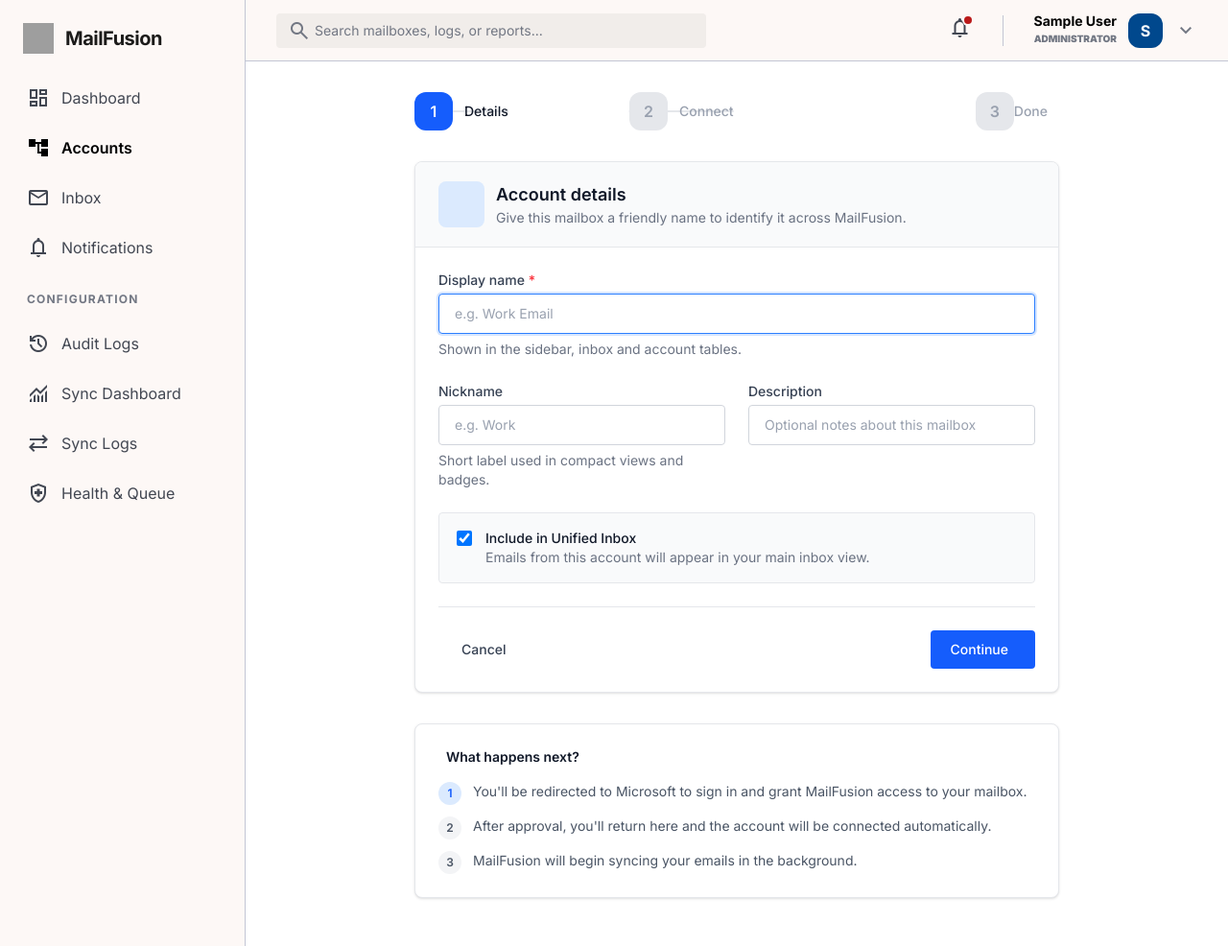
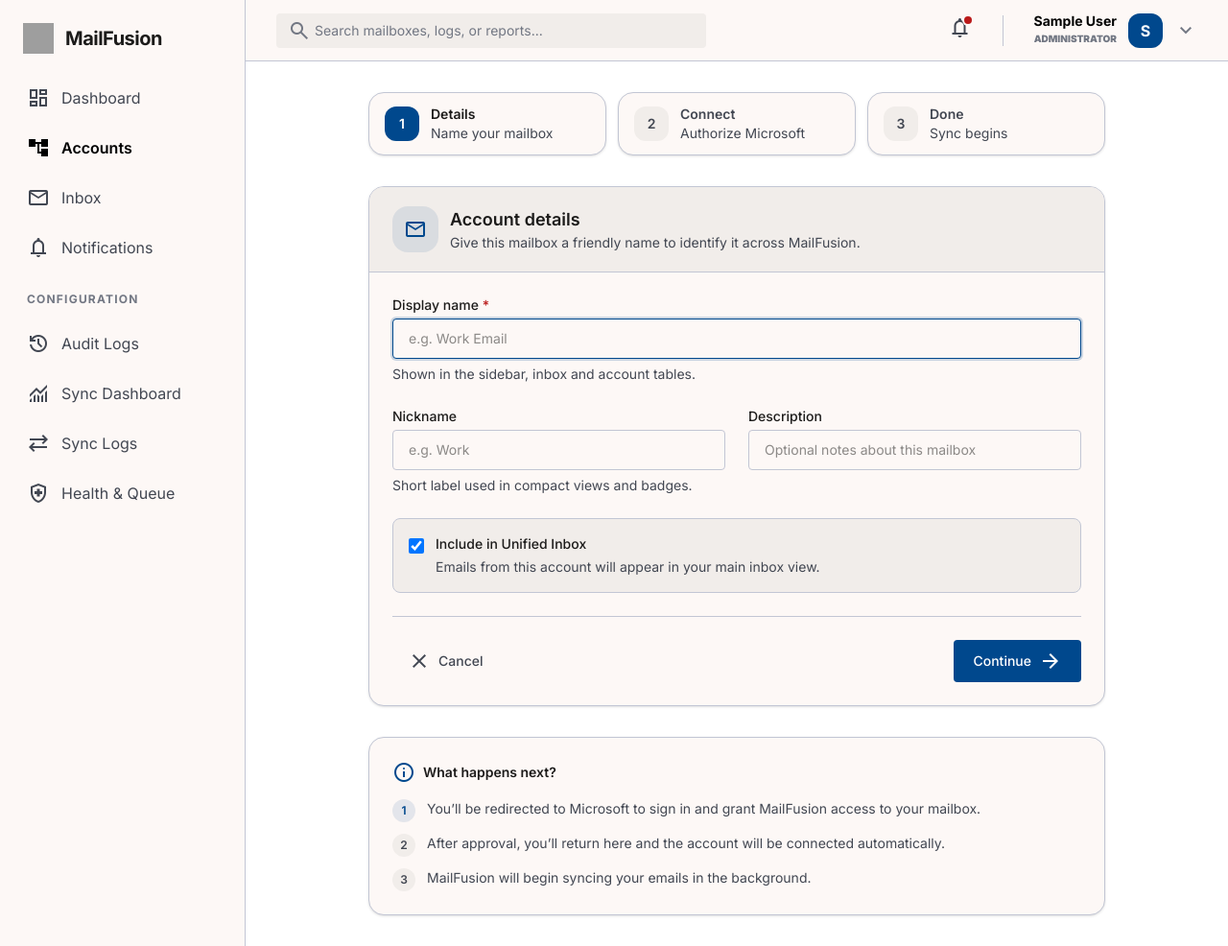
Before and after one commit to bheemwartiz14-stack/MailFusion, a Django app: page /accounts/connect/ in a window 1280 px wide. Shown: the whole page at 96% size. Run offline with Django 5.2, Linux system fonts and the light colour scheme; the visitor is signed in with stand-in values (Sample User, id 1); data that the repository does not hold is empty; style sheets or scripts are compiled from the project's sources; parts of the project's set-up code (start-up, migrations or seed data) failed here and were passed over; grey boxes are pictures that could not be loaded.

Commit message:
Fixed the issue

```diff
--- a/render.yaml
+++ b/render.yaml
@@ -27,6 +27,7 @@
 
       - key: SECRET_KEY
         sync: false
+        generateValue: true
 
       - key: ALLOWED_HOSTS
         value: ".onrender.com"
--- a/templates/accounts/connect.html
+++ b/templates/accounts/connect.html
@@ -2,137 +2,113 @@
 {% load static %}
 
 {% block page_subtitle %}
-<p class="text-sm text-gray-500">
-  Connect a Microsoft mailbox to MailFusion in three simple steps.
-</p>
+<p class="text-sm text-on-surface-variant">Connect a Microsoft mailbox to MailFusion in three simple steps.</p>
 {% endblock %}
 
 {% block content %}
-<div class="max-w-2xl mx-auto">
-  <!-- Wizard steps indicator -->
-  <div class="mb-8 flex items-center">
-    <div class="flex-1 flex items-center">
-      <div class="flex items-center">
-        <div class="relative flex items-center">
-          <div class="absolute left-1/2 top-1/2 h-0.5 w-full -translate-x-1/2 -translate-y-1/2 bg-gray-200" style="z-index: 0;"></div>
-          <div class="relative flex items-center" style="z-index: 1;">
-            <div class="flex h-10 w-10 items-center justify-center rounded-full bg-blue-600 text-white font-semibold" aria-current="step">
-              1
-            </div>
-            <span class="ml-3 hidden text-sm font-medium text-gray-900 sm:block">Details</span>
-          </div>
+<div class="mx-auto max-w-3xl">
+  <div class="mb-8 grid gap-3 sm:grid-cols-3">
+    <div class="rounded-2xl border border-outline-variant bg-surface px-4 py-3 shadow-sm">
+      <div class="flex items-center gap-3">
+        <div class="flex h-9 w-9 items-center justify-center rounded-full bg-primary text-sm font-semibold text-white">1</div>
+        <div>
+          <p class="text-sm font-semibold text-on-surface">Details</p>
+          <p class="text-sm text-on-surface-variant">Name your mailbox</p>
         </div>
       </div>
     </div>
-    <div class="flex-1 flex items-center">
-      <div class="flex items-center justify-center">
-        <div class="relative flex items-center">
-          <div class="absolute left-1/2 top-1/2 h-0.5 w-full -translate-x-1/2 -translate-y-1/2 bg-gray-200" style="z-index: 0;"></div>
-          <div class="relative flex items-center" style="z-index: 1;">
-            <div class="flex h-10 w-10 items-center justify-center rounded-full bg-gray-200 text-gray-400 font-semibold">
-              2
-            </div>
-            <span class="ml-3 hidden text-sm font-medium text-gray-400 sm:block">Connect</span>
-          </div>
+    <div class="rounded-2xl border border-outline-variant bg-surface px-4 py-3 shadow-sm">
+      <div class="flex items-center gap-3">
+        <div class="flex h-9 w-9 items-center justify-center rounded-full bg-surface-container text-sm font-semibold text-on-surface-variant">2</div>
+        <div>
+          <p class="text-sm font-semibold text-on-surface-variant">Connect</p>
+          <p class="text-sm text-on-surface-variant">Authorize Microsoft</p>
         </div>
       </div>
     </div>
-    <div class="flex-1 flex items-center justify-end">
-      <div class="flex items-center justify-end">
-        <div class="relative flex items-center">
-          <div class="relative flex items-center" style="z-index: 1;">
-            <div class="flex h-10 w-10 items-center justify-center rounded-full bg-gray-200 text-gray-400 font-semibold">
-              3
-            </div>
-            <span class="mr-3 hidden text-sm font-medium text-gray-400 sm:block text-right">Done</span>
-          </div>
+    <div class="rounded-2xl border border-outline-variant bg-surface px-4 py-3 shadow-sm">
+      <div class="flex items-center gap-3">
+        <div class="flex h-9 w-9 items-center justify-center rounded-full bg-surface-container text-sm font-semibold text-on-surface-variant">3</div>
+        <div>
+          <p class="text-sm font-semibold text-on-surface-variant">Done</p>
+          <p class="text-sm text-on-surface-variant">Sync begins</p>
         </div>
       </div>
     </div>
   </div>
 
-  <!-- Card -->
-  <div class="rounded-xl border border-gray-200 bg-white shadow-sm overflow-hidden">
-    <div class="border-b border-gray-200 bg-gray-50 px-6 py-5">
+  <div class="overflow-hidden rounded-2xl border border-outline-variant bg-surface shadow-sm">
+    <div class="border-b border-outline-variant bg-surface-container px-6 py-5">
       <div class="flex items-center gap-3">
-        <div class="flex h-12 w-12 items-center justify-center rounded-xl bg-blue-100">
-          <i class="bi bi-envelope-paper text-2xl text-blue-600"></i>
+        <div class="flex h-12 w-12 items-center justify-center rounded-2xl bg-primary/10 text-primary">
+          <span class="material-symbols-outlined text-[24px]">mail</span>
         </div>
         <div>
-          <h2 class="text-lg font-semibold text-gray-900">Account details</h2>
-          <p class="text-sm text-gray-500">Give this mailbox a friendly name to identify it across MailFusion.</p>
+          <h2 class="text-lg font-semibold text-on-surface">Account details</h2>
+          <p class="text-sm text-on-surface-variant">Give this mailbox a friendly name to identify it across MailFusion.</p>
         </div>
       </div>
     </div>
 
-    <form method="post" id="mfWizardForm" class="p-6 space-y-6">
+    <form method="post" id="mfWizardForm" class="space-y-6 p-6">
       {% csrf_token %}
 
       <div class="space-y-6">
         <div>
-          <label class="block text-sm font-medium text-gray-700" for="acc-name">
-            Display name <span class="text-red-500">*</span>
-          </label>
-          <input type="text" class="mt-1 block w-full rounded-lg border border-gray-300 bg-white px-4 py-2.5 text-sm placeholder:text-gray-400 focus:border-blue-500 focus:ring-2 focus:ring-blue-500/20 outline-none transition" id="acc-name" name="name" placeholder="e.g. Work Email" required autofocus>
-          <p class="mt-1.5 text-sm text-gray-500">Shown in the sidebar, inbox and account tables.</p>
+          <label class="block text-sm font-medium text-on-surface" for="acc-name">Display name <span class="text-error">*</span></label>
+          <input type="text" class="mt-1 block w-full rounded-lg border border-outline-variant bg-surface px-4 py-2.5 text-sm text-on-surface outline-none transition focus:border-primary focus:ring-2 focus:ring-primary/20" id="acc-name" name="name" placeholder="e.g. Work Email" required autofocus>
+          <p class="mt-1.5 text-sm text-on-surface-variant">Shown in the sidebar, inbox and account tables.</p>
         </div>
 
         <div class="grid gap-6 sm:grid-cols-2">
           <div>
-            <label class="block text-sm font-medium text-gray-700" for="acc-nickname">Nickname</label>
-            <input type="text" class="mt-1 block w-full rounded-lg border border-gray-300 bg-white px-4 py-2.5 text-sm placeholder:text-gray-400 focus:border-blue-500 focus:ring-2 focus:ring-blue-500/20 outline-none transition" id="acc-nickname" name="nickname" placeholder="e.g. Work" maxlength="40">
-            <p class="mt-1.5 text-sm text-gray-500">Short label used in compact views and badges.</p>
+            <label class="block text-sm font-medium text-on-surface" for="acc-nickname">Nickname</label>
+            <input type="text" class="mt-1 block w-full rounded-lg border border-outline-variant bg-surface px-4 py-2.5 text-sm text-on-surface outline-none transition focus:border-primary focus:ring-2 focus:ring-primary/20" id="acc-nickname" name="nickname" placeholder="e.g. Work" maxlength="40">
+            <p class="mt-1.5 text-sm text-on-surface-variant">Short label used in compact views and badges.</p>
           </div>
           <div>
-            <label class="block text-sm font-medium text-gray-700" for="acc-description">Description</label>
-            <input type="text" class="mt-1 block w-full rounded-lg border border-gray-300 bg-white px-4 py-2.5 text-sm placeholder:text-gray-400 focus:border-blue-500 focus:ring-2 focus:ring-blue-500/20 outline-none transition" id="acc-description" name="description" placeholder="Optional notes about this mailbox">
+            <label class="block text-sm font-medium text-on-surface" for="acc-description">Description</label>
+            <input type="text" class="mt-1 block w-full rounded-lg border border-outline-variant bg-surface px-4 py-2.5 text-sm text-on-surface outline-none transition focus:border-primary focus:ring-2 focus:ring-primary/20" id="acc-description" name="description" placeholder="Optional notes about this mailbox">
           </div>
         </div>
 
-        <div class="rounded-lg border border-gray-200 bg-gray-50 p-4">
-          <div class="flex items-start">
-            <div class="flex h-5 w-5 items-center justify-center">
-              <input class="h-4 w-4 rounded border-gray-300 text-blue-600 focus:ring-2 focus:ring-blue-500/20" type="checkbox" id="acc-default" name="is_default" checked>
-            </div>
-            <div class="ml-3 text-sm">
-              <label class="font-medium text-gray-900" for="acc-default">Include in Unified Inbox</label>
-              <p class="text-gray-500">Emails from this account will appear in your main inbox view.</p>
+        <div class="rounded-xl border border-outline-variant bg-surface-container p-4">
+          <div class="flex items-start gap-3">
+            <input class="mt-1 h-4 w-4 rounded border-outline-variant text-primary focus:ring-2 focus:ring-primary/20" type="checkbox" id="acc-default" name="is_default" checked>
+            <div class="text-sm">
+              <label class="font-medium text-on-surface" for="acc-default">Include in Unified Inbox</label>
+              <p class="mt-1 text-on-surface-variant">Emails from this account will appear in your main inbox view.</p>
             </div>
           </div>
         </div>
       </div>
 
-      <!-- Footer actions -->
-      <div class="border-t border-gray-200 pt-6 flex items-center justify-between">
-        <a href="{% url 'accounts' %}" class="inline-flex items-center gap-2 rounded-lg px-4 py-2.5 text-sm font-medium text-gray-700 transition hover:bg-gray-100">
-          <i class="bi bi-x"></i>
-          Cancel
+      <div class="flex items-center justify-between border-t border-outline-variant pt-6">
+        <a href="{% url 'accounts' %}" class="inline-flex items-center gap-2 rounded-lg px-4 py-2.5 text-sm font-medium text-on-surface-variant transition hover:bg-surface-container-high">
+          <span class="material-symbols-outlined text-[18px]">close</span>Cancel
         </a>
-        <button type="submit" class="inline-flex items-center gap-2 rounded-lg bg-blue-600 px-5 py-2.5 text-sm font-medium text-white transition hover:bg-blue-700 focus:ring-2 focus:ring-blue-500/20 focus:ring-offset-2">
-          Continue
-          <i class="bi bi-arrow-right"></i>
+        <button type="submit" class="inline-flex items-center gap-2 rounded-lg bg-primary px-5 py-2.5 text-sm font-medium text-white transition hover:bg-primary/90">
+          Continue<span class="material-symbols-outlined text-[18px]">arrow_forward</span>
         </button>
       </div>
     </form>
   </div>
 
-  <!-- Help section -->
-  <div class="mt-8 rounded-xl border border-gray-200 bg-white p-6 shadow-sm">
-    <h3 class="text-sm font-semibold text-gray-900 flex items-center gap-2">
-      <i class="bi bi-info-circle text-blue-500"></i>
-      What happens next?
+  <div class="mt-8 rounded-2xl border border-outline-variant bg-surface p-6 shadow-sm">
+    <h3 class="flex items-center gap-2 text-sm font-semibold text-on-surface">
+      <span class="material-symbols-outlined text-[18px] text-primary">info</span>What happens next?
     </h3>
-    <ol class="mt-4 space-y-3 text-sm text-gray-600">
+    <ol class="mt-4 space-y-3 text-sm text-on-surface-variant">
       <li class="flex items-start gap-3">
-        <span class="flex-shrink-0 flex h-6 w-6 items-center justify-center rounded-full bg-blue-100 text-blue-600 text-xs font-semibold">1</span>
-        <div>You'll be redirected to Microsoft to sign in and grant MailFusion access to your mailbox.</div>
+        <span class="flex h-6 w-6 flex-shrink-0 items-center justify-center rounded-full bg-primary/10 text-xs font-semibold text-primary">1</span>
+        <div>You’ll be redirected to Microsoft to sign in and grant MailFusion access to your mailbox.</div>
       </li>
       <li class="flex items-start gap-3">
-        <span class="flex-shrink-0 flex h-6 w-6 items-center justify-center rounded-full bg-gray-100 text-gray-600 text-xs font-semibold">2</span>
-        <div>After approval, you'll return here and the account will be connected automatically.</div>
+        <span class="flex h-6 w-6 flex-shrink-0 items-center justify-center rounded-full bg-surface-container text-xs font-semibold text-on-surface-variant">2</span>
+        <div>After approval, you’ll return here and the account will be connected automatically.</div>
       </li>
       <li class="flex items-start gap-3">
-        <span class="flex-shrink-0 flex h-6 w-6 items-center justify-center rounded-full bg-gray-100 text-gray-600 text-xs font-semibold">3</span>
+        <span class="flex h-6 w-6 flex-shrink-0 items-center justify-center rounded-full bg-surface-container text-xs font-semibold text-on-surface-variant">3</span>
         <div>MailFusion will begin syncing your emails in the background.</div>
       </li>
     </ol>
```
Also changed, not shown: templates/accounts/disconnect_confirm.html (+34 -32 lines), templates/accounts/list.html (+76 -233 lines).
